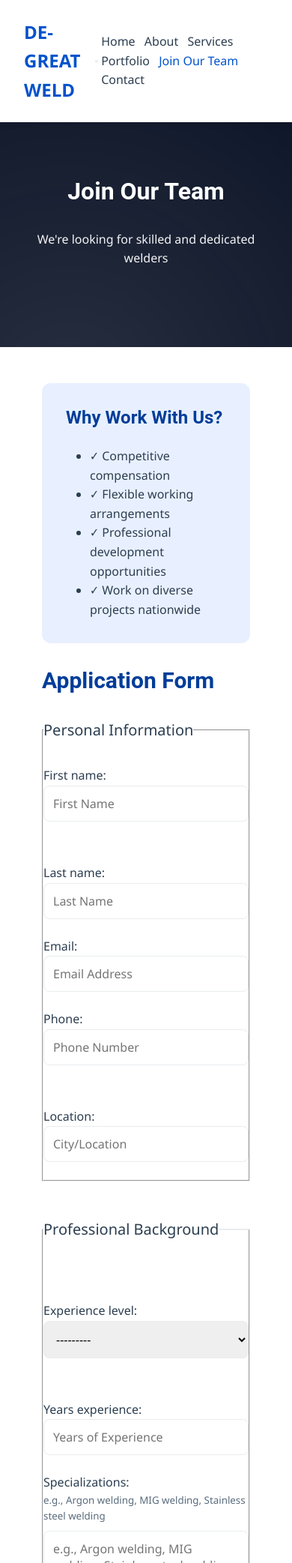
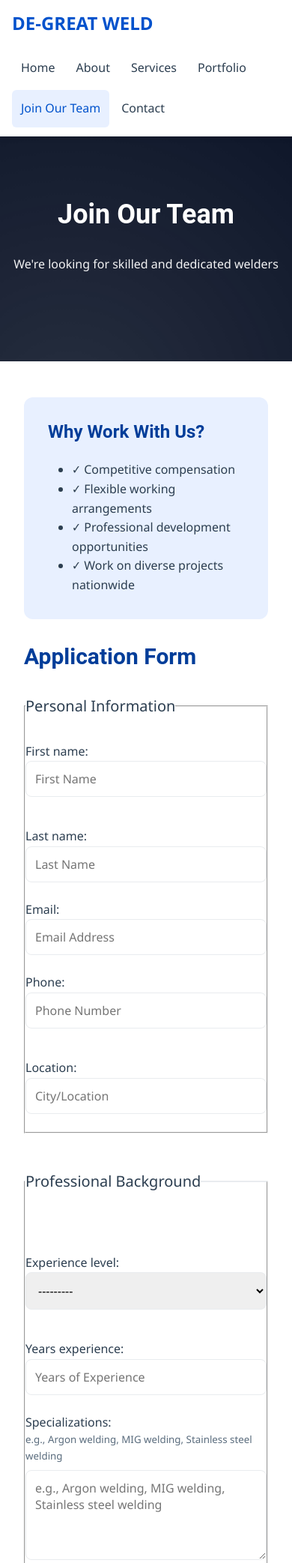
Before and after one commit to draken5612/Degreat, a Django app: page /apply/ in a window 390 px wide. Shown: the top 2085 px of the page at 75% size. Run offline with Django 4.2, Linux system fonts and the light colour scheme.

Commit message:
Improve responsive layout and mobile navigation

```diff
--- a/static/css/style.css
+++ b/static/css/style.css
@@ -45,6 +45,8 @@
 
 html {
     scroll-behavior: smooth;
+    -webkit-text-size-adjust: 100%;
+    text-size-adjust: 100%;
 }
 
 body {
@@ -53,6 +55,11 @@ body {
     background-color: var(--white);
     line-height: 1.6;
     font-size: 16px;
+}
+
+img,
+video {
+    max-width: 100%;
 }
 
 a {
@@ -78,11 +85,11 @@ h1, h2, h3, h4, h5, h6 {
 }
 
 h1 {
-    font-size: 3rem;
+    font-size: clamp(2rem, 4vw, 3rem);
 }
 
 h2 {
-    font-size: 2.5rem;
+    font-size: clamp(1.75rem, 3.2vw, 2.5rem);
 }
 
 h3 {
@@ -193,16 +200,52 @@ p {
     z-index: 1000;
 }
 
+.navbar .container {
+    gap: 1rem;
+}
+
 .navbar-brand {
     font-size: 1.5rem;
     font-weight: 700;
     color: var(--primary-blue);
+    flex: 0 0 auto;
+}
+
+.menu-toggle {
+    display: none;
+    align-items: center;
+    justify-content: center;
+    flex-direction: column;
+    gap: 5px;
+    width: 44px;
+    height: 44px;
+    padding: 0;
+    border: 1px solid var(--light-gray);
+    border-radius: 0.5rem;
+    background: var(--white);
+    color: var(--dark-blue);
+    cursor: pointer;
+}
+
+.menu-toggle span {
+    display: block;
+    width: 20px;
+    height: 2px;
+    border-radius: 2px;
+    background: currentColor;
+}
+
+.nav-menu {
+    display: flex;
+    align-items: center;
+    flex-wrap: wrap;
+    gap: 0.25rem;
 }
 
 .nav-link {
     color: var(--dark-gray);
     padding: 0.5rem 1rem;
-    margin: 0 0.5rem;
+    margin: 0;
     transition: color var(--transition-fast);
     position: relative;
 }
@@ -313,7 +356,7 @@ p {
 .hero h1 {
     color: var(--white);
     margin-bottom: var(--spacing-lg);
-    font-size: 3.5rem;
+    font-size: clamp(2.5rem, 5vw, 3.5rem);
     animation: slideInDown 0.8s ease-out;
 }
 
@@ -322,6 +365,11 @@ p {
     font-size: 1.25rem;
     margin-bottom: var(--spacing-lg);
     animation: slideInUp 0.8s ease-out 0.2s both;
+}
+
+.hero .btn {
+    max-width: 100%;
+    white-space: normal;
 }
 
 .hero .btn {
@@ -730,16 +778,20 @@ body.photo-lightbox-open {
     gap: var(--spacing-lg);
 }
 
+.grid > * {
+    min-width: 0;
+}
+
 .grid-2 {
-    grid-template-columns: repeat(auto-fit, minmax(300px, 1fr));
+    grid-template-columns: repeat(auto-fit, minmax(min(100%, 300px), 1fr));
 }
 
 .grid-3 {
-    grid-template-columns: repeat(auto-fit, minmax(250px, 1fr));
+    grid-template-columns: repeat(auto-fit, minmax(min(100%, 250px), 1fr));
 }
 
 .grid-4 {
-    grid-template-columns: repeat(auto-fit, minmax(200px, 1fr));
+    grid-template-columns: repeat(auto-fit, minmax(min(100%, 200px), 1fr));
 }
 
 /* ========================================
@@ -840,44 +892,132 @@ footer {
    ======================================== */
 
 @media (max-width: 768px) {
+    .navbar {
+        padding: 0.75rem 0;
+    }
+
+    .navbar .container {
+        position: relative;
+        flex-wrap: wrap;
+        justify-content: space-between;
+    }
+
+    .js .menu-toggle {
+        display: inline-flex;
+        margin-left: auto;
+    }
+
+    .js .nav-menu {
+        display: none;
+        flex: 1 0 100%;
+        flex-direction: column;
+        align-items: stretch;
+        gap: 0.25rem;
+        padding: 0.5rem 0 0.25rem;
+        border-top: 1px solid var(--light-gray);
+    }
+
+    .js .nav-menu.active {
+        display: flex;
+    }
+
+    .nav-link {
+        display: block;
+        padding: 0.75rem;
+        border-radius: 0.375rem;
+    }
+
+    .nav-link:hover,
+    .nav-link.active {
+        background-color: var(--light-blue);
+    }
+
+    .nav-link::after {
+        display: none;
+    }
+
     h1 {
-        font-size: 2rem;
+        font-size: clamp(1.875rem, 7vw, 2.5rem);
     }
 
     h2 {
-        font-size: 1.75rem;
+        font-size: clamp(1.625rem, 6vw, 2rem);
     }
 
     .hero {
-        padding: 3rem var(--spacing-md);
-        min-height: 400px;
+        padding: 3.5rem 1rem;
+        min-height: clamp(22rem, 65svh, 32rem);
+    }
+
+    .hero-video {
+        display: none;
     }
 
     .hero h1 {
-        font-size: 2rem;
+        font-size: clamp(2.25rem, 9vw, 3rem);
     }
 
     .hero p {
-        font-size: 1rem;
+        font-size: clamp(1rem, 4vw, 1.125rem);
     }
 
     .section {
-        padding: var(--spacing-xl) var(--spacing-md);
+        padding: var(--spacing-xl) 1rem;
     }
 
-    .grid-2,
-    .grid-3,
-    .grid-4 {
-        grid-template-columns: 1fr;
+    .container {
+        padding-right: 1rem;
+        padding-left: 1rem;
     }
 
-    .navbar {
-        padding: var(--spacing-md) 0;
+    .grid {
+        gap: 1rem;
     }
 
-    .nav-link {
-        padding: 0.5rem 0;
-        margin: 0 0.25rem;
+    .card-body {
+        padding: 1.25rem;
+    }
+
+    footer {
+        padding: var(--spacing-xl) 1rem;
+    }
+
+    .photo-gallery-card .photo-carousel-slides {
+        height: auto;
+        aspect-ratio: 16 / 10;
+    }
+}
+
+@media (max-width: 380px) {
+    .navbar-brand {
+        font-size: 1.25rem;
+    }
+
+    .hero {
+        padding-right: 0.75rem;
+        padding-left: 0.75rem;
+    }
+
+    .section,
+    footer {
+        padding-right: 0.75rem;
+        padding-left: 0.75rem;
+    }
+
+    .container {
+        padding-right: 0.75rem;
+        padding-left: 0.75rem;
+    }
+}
+
+@media (prefers-reduced-motion: reduce) {
+    *,
+    *::before,
+    *::after {
+        scroll-behavior: auto !important;
+        animation-duration: 0.01ms !important;
+        animation-iteration-count: 1 !important;
+        transition-duration: 0.01ms !important;
     }
 }
 
```
